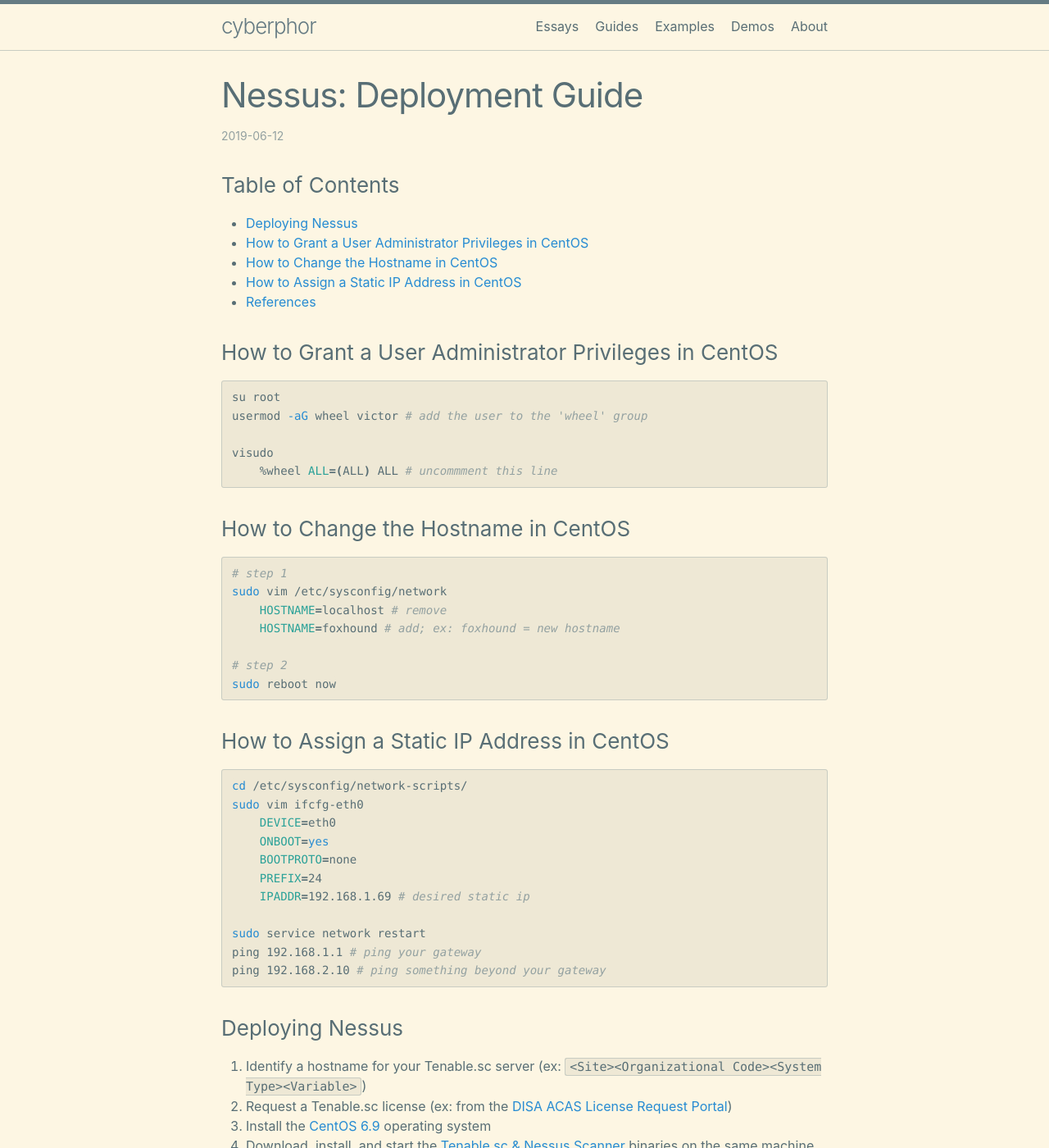
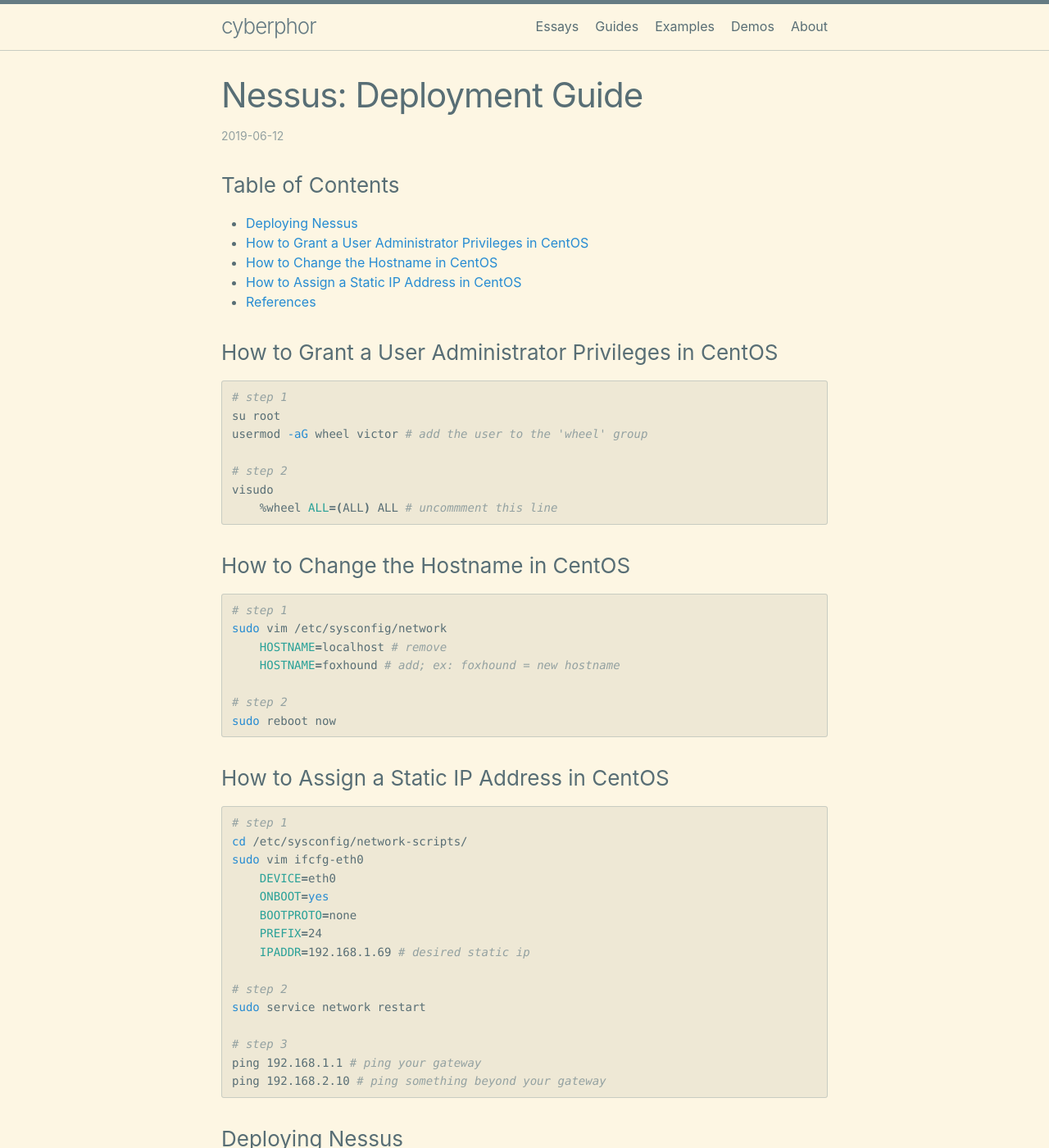
Before and after one commit to cyberphor/blog, a Jekyll site: the page built from _posts/guides/2019-06-12-nessus-deployment-guide.md, in a window 1280 px wide and 1400 px high. Shown: the whole window at 82% size. Built offline with Jekyll 4.4.1, drawn with Linux system fonts in a browser that asks for light colours.

Commit message:
Update 2019-06-12-nessus-deployment-guide.md

````diff
--- a/_posts/guides/2019-06-12-nessus-deployment-guide.md
+++ b/_posts/guides/2019-06-12-nessus-deployment-guide.md
@@ -15,9 +15,11 @@ subcategory: guides
 
 ### How to Grant a User Administrator Privileges in CentOS
 ```bash
+# step 1
 su root
 usermod -aG wheel victor # add the user to the 'wheel' group
 
+# step 2
 visudo
     %wheel ALL=(ALL) ALL # uncommment this line
 ```
@@ -35,6 +37,7 @@ sudo reboot now
 
 ### How to Assign a Static IP Address in CentOS
 ```bash
+# step 1
 cd /etc/sysconfig/network-scripts/
 sudo vim ifcfg-eth0
     DEVICE=eth0
@@ -43,7 +46,10 @@ sudo vim ifcfg-eth0
     PREFIX=24
     IPADDR=192.168.1.69 # desired static ip
 
+# step 2
 sudo service network restart
+
+# step 3
 ping 192.168.1.1 # ping your gateway
 ping 192.168.2.10 # ping something beyond your gateway
 ```
````
